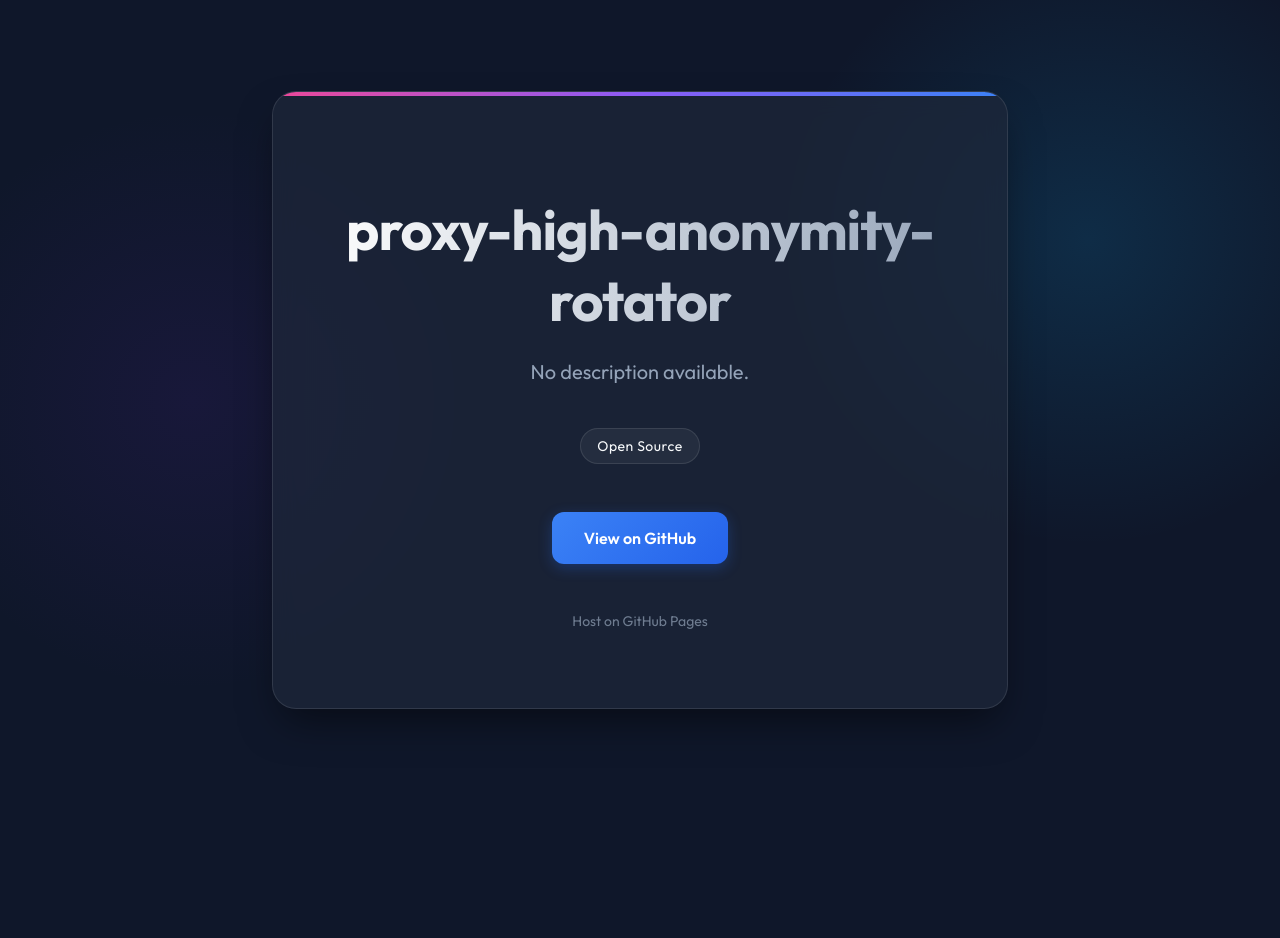
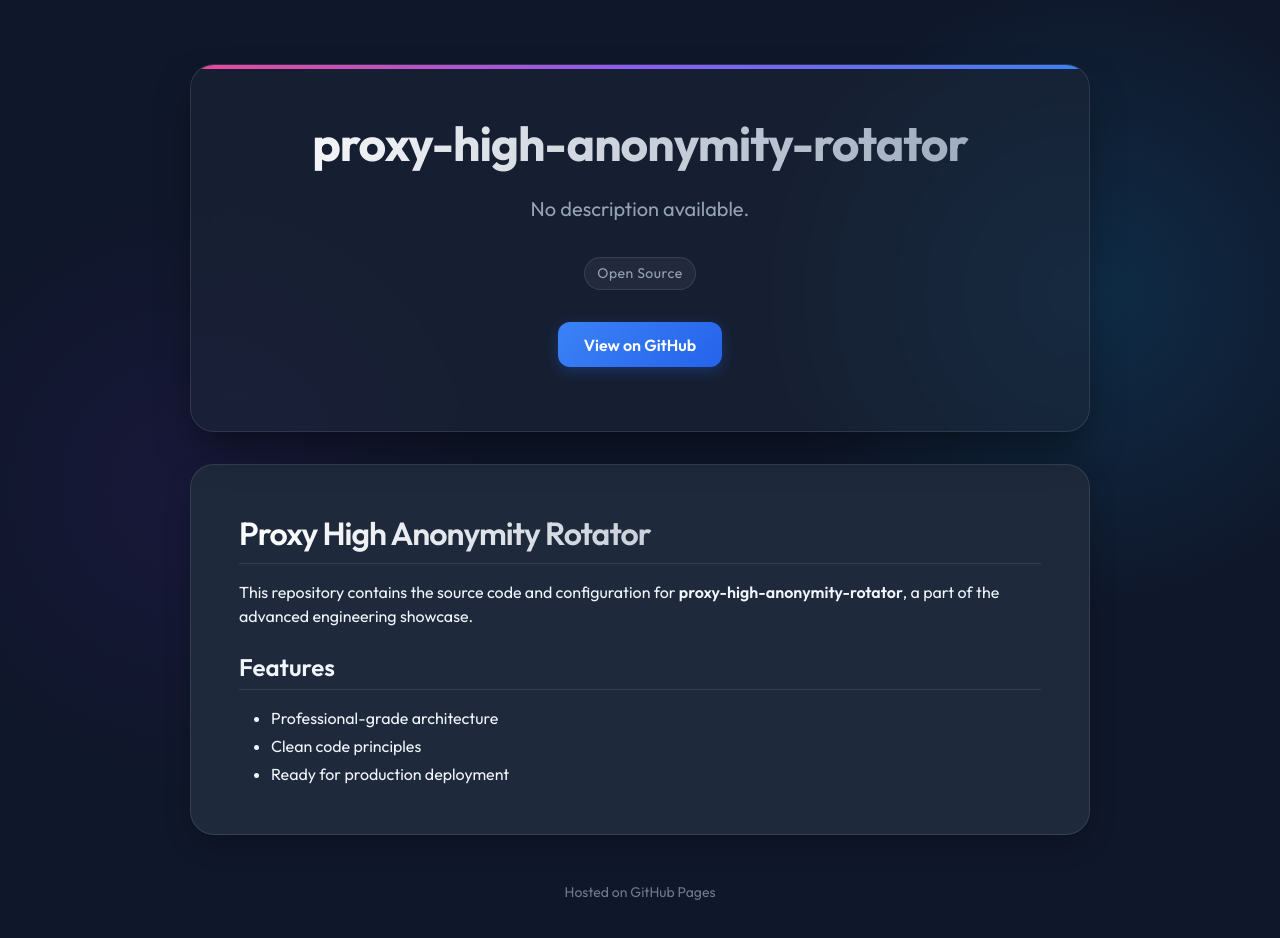
Before and after one commit to Shivay00001/proxy-high-anonymity-rotator, a plain HTML site: page index.html in a window 1280 px wide. Before the commit the page ends 800 px from the top, so only its background shows below. Drawn offline with nearby package versions, Linux system fonts and the light colour scheme.

Commit message:
Update landing page with README content

```diff
--- a/index.html
+++ b/index.html
@@ -7,11 +7,12 @@
     <link rel="preconnect" href="https://fonts.googleapis.com">
     <link rel="preconnect" href="https://fonts.gstatic.com" crossorigin>
     <link href="https://fonts.googleapis.com/css2?family=Outfit:wght@300;400;600;700&display=swap" rel="stylesheet">
+    <link rel="stylesheet" href="https://cdnjs.cloudflare.com/ajax/libs/github-markdown-css/5.2.0/github-markdown-dark.min.css">
     <script src="https://kit.fontawesome.com/a076d05399.js" crossorigin="anonymous"></script>
     <style>
         :root {
             --bg-color: #0f172a;
-            --card-bg: rgba(30, 41, 59, 0.7);
+            --card-bg: rgba(30, 41, 59, 1.0); /* Solid background for readability */
             --text-primary: #f8fafc;
             --text-secondary: #94a3b8;
             --accent: #38bdf8;
@@ -32,41 +33,35 @@
             display: flex;
             flex-direction: column;
             align-items: center;
-            justify-content: center;
             overflow-x: hidden;
             background-image:
                 radial-gradient(circle at 15% 50%, rgba(76, 29, 149, 0.15) 0%, transparent 25%),
                 radial-gradient(circle at 85% 30%, rgba(14, 165, 233, 0.15) 0%, transparent 25%);
+            padding-bottom: 4rem;
         }
 
         .container {
-            max-width: 800px;
-            width: 90%;
+            max-width: 900px;
+            width: 95%;
             text-align: center;
-            padding: 2rem;
+            padding-top: 4rem;
             z-index: 10;
         }
 
-        .card {
-            background: var(--card-bg);
+        .header-card {
+            background: rgba(30, 41, 59, 0.5); /* Semi-transparent for header */
             backdrop-filter: blur(12px);
             -webkit-backdrop-filter: blur(12px);
             border: 1px solid var(--border);
             border-radius: 24px;
-            padding: 4rem 2rem;
+            padding: 3rem 2rem;
             box-shadow: 0 20px 40px -10px rgba(0, 0, 0, 0.5);
-            transition: transform 0.3s ease, box-shadow 0.3s ease;
+            margin-bottom: 2rem;
             position: relative;
             overflow: hidden;
-            animation: fadeIn 1s ease-out;
         }
 
-        @keyframes fadeIn {
-            from { opacity: 0; transform: translateY(20px); }
-            to { opacity: 1; transform: translateY(0); }
-        }
-
-        .card::before {
+        .header-card::before {
             content: '';
             position: absolute;
             top: 0;
@@ -76,14 +71,10 @@
             background: linear-gradient(90deg, #ec4899, #8b5cf6, #3b82f6);
         }
 
-        .card:hover {
-            transform: translateY(-5px);
-            box-shadow: 0 30px 60px -15px rgba(0, 0, 0, 0.6);
-        }
-
         h1 {
-            font-size: 3.5rem;
+            font-size: 3rem;
             margin-bottom: 1rem;
+            margin-top: 0;
             background: linear-gradient(to right, #fff, #94a3b8);
             -webkit-background-clip: text;
             -webkit-text-fill-color: transparent;
@@ -95,8 +86,8 @@
             font-size: 1.25rem;
             line-height: 1.6;
             color: var(--text-secondary);
-            margin-bottom: 2.5rem;
-            max-width: 600px;
+            margin-bottom: 2rem;
+            max-width: 700px;
             margin-left: auto;
             margin-right: auto;
         }
@@ -106,34 +97,30 @@
             justify-content: center;
             flex-wrap: wrap;
             gap: 0.75rem;
-            margin-bottom: 3rem;
+            margin-bottom: 2rem;
         }
 
         .tag {
             background: rgba(255, 255, 255, 0.05);
             border: 1px solid var(--border);
-            padding: 0.5rem 1rem;
+            padding: 0.4rem 0.8rem;
             border-radius: 9999px;
             font-size: 0.875rem;
             font-weight: 500;
             letter-spacing: 0.5px;
-            transition: all 0.2s ease;
-        }
-
-        .tag:hover {
-            background: rgba(255, 255, 255, 0.1);
-            border-color: var(--text-secondary);
+            color: var(--text-secondary);
         }
 
         .actions {
             display: flex;
-            gap: 1.5rem;
+            gap: 1rem;
             justify-content: center;
+            margin-bottom: 1rem;
         }
 
         .btn {
             display: inline-block;
-            padding: 1rem 2rem;
+            padding: 0.8rem 1.6rem;
             border-radius: 12px;
             text-decoration: none;
             font-weight: 600;
@@ -152,23 +139,50 @@
             box-shadow: 0 6px 20px 0 rgba(37, 99, 235, 0.4);
         }
 
+        .readme-container {
+            background: var(--card-bg);
+            border: 1px solid var(--border);
+            border-radius: 24px;
+            padding: 3rem;
+            text-align: left;
+            box-shadow: 0 10px 30px -5px rgba(0, 0, 0, 0.3);
+            overflow: hidden;
+        }
+
+        /* Markdown Body Overrides for transparent background */
+        .markdown-body {
+            background-color: transparent !important;
+            font-family: 'Outfit', sans-serif !important;
+        }
+
+        .markdown-body h1, .markdown-body h2, .markdown-body h3 {
+            border-bottom-color: var(--border);
+        }
+
+        .markdown-body pre {
+            background-color: rgba(0, 0, 0, 0.3) !important;
+            border: 1px solid var(--border);
+        }
+
         footer {
             margin-top: 3rem;
             color: var(--text-secondary);
             font-size: 0.875rem;
             opacity: 0.7;
+            text-align: center;
         }
 
         @media (max-width: 640px) {
-            .card { padding: 2rem 1.5rem; }
-            h1 { font-size: 2.5rem; }
+            .header-card { padding: 2rem 1.5rem; }
+            .readme-container { padding: 1.5rem; }
+            h1 { font-size: 2rem; }
             .actions { flex-direction: column; }
         }
     </style>
 </head>
 <body>
     <div class="container">
-        <div class="card">
+        <div class="header-card">
             <h1>proxy-high-anonymity-rotator</h1>
             <p class="description">No description available.</p>
 
@@ -179,11 +193,26 @@
             <div class="actions">
                 <a href="https://github.com/Shivay00001/proxy-high-anonymity-rotator" class="btn btn-primary" target="_blank">View on GitHub</a>
             </div>
+        </div>
 
-            <footer>
-                <p>Host on GitHub Pages</p>
-            </footer>
+
+        <div class="readme-container">
+            <div class="markdown-body">
+                <h1>Proxy High Anonymity Rotator</h1>
+<p>This repository contains the source code and configuration for <strong>proxy-high-anonymity-rotator</strong>, a part of the advanced engineering showcase.</p>
+<h2>Features</h2>
+<ul>
+<li>Professional-grade architecture</li>
+<li>Clean code principles</li>
+<li>Ready for production deployment</li>
+</ul>
+            </div>
         </div>
+
+
+        <footer>
+            <p>Hosted on GitHub Pages</p>
+        </footer>
     </div>
 </body>
 </html>
```
